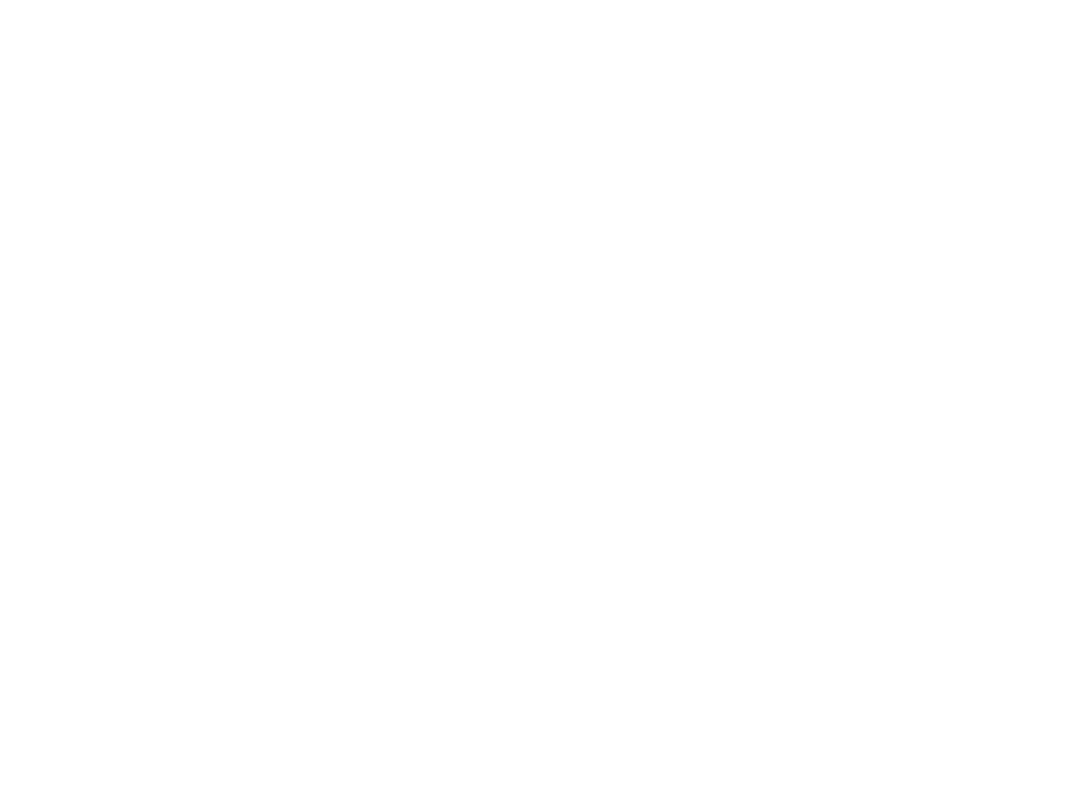
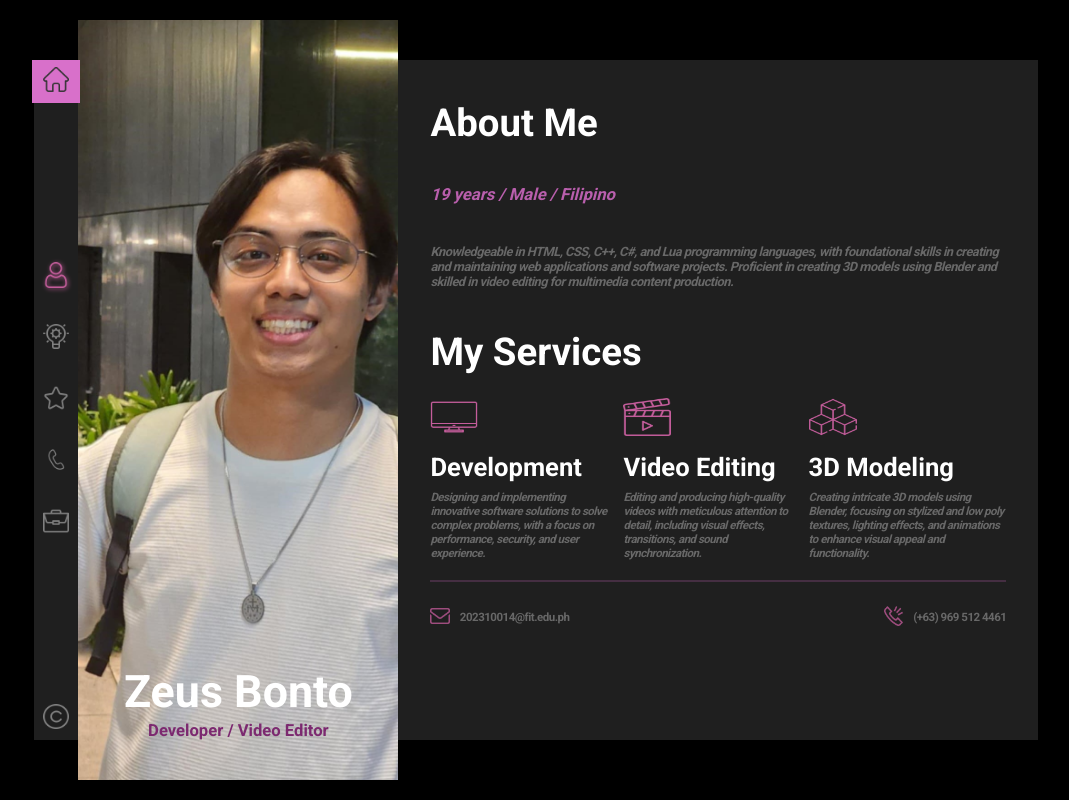
Before and after one commit to ZeusBonto/WD-Finals, a plain HTML site: page pages/aboutme/index.html in a window 1280 px wide. Shown: the whole page, without its empty margins (104-1173 px from the left). Drawn offline with Linux system fonts and the light colour scheme.

Commit message:
feat(aboutme): added information and contacts

```diff
--- a/assets/css/header.css
+++ b/assets/css/header.css
@@ -56,6 +56,12 @@ header {
                     }
                 }
             }
+
+            & .current {
+                & img {
+                    filter: drop-shadow(1px 1px 2px #ffffff) brightness(0) saturate(100%) invert(43%) sepia(63%) saturate(475%) hue-rotate(271deg) brightness(95%) contrast(88%);
+                }
+            }
         }
 
         & a {
--- a/pages/aboutme/assets/css/style.css
+++ b/pages/aboutme/assets/css/style.css
@@ -0,0 +1,174 @@
+* {
+    padding: 0px;
+    margin: 0px;
+    font-family: 'Roboto', sans-serif;
+}
+
+body {
+    height: 100dvh;
+    width: 100dvw;
+    display: flex;
+    justify-content: center;
+    align-items: center;
+    background-color: black;
+}
+
+section.profile-image {
+    height: 95dvh;
+    width: 25dvw;
+    background-image: url(../../../../assets/img/profile-pictures/profile3.jpg);
+    background-size: cover;
+    background-repeat: no-repeat;
+    box-shadow: 3px 3px 2px 2px black;
+
+    & .profile {
+        height: 100%;
+        display: flex;
+        justify-content: flex-end;
+        align-items: center;
+        flex-direction: column;
+        gap: 0.4dvh;
+
+        & h1 {
+            color: white;
+            font-weight: 700;
+            font-size: 3.5dvw;
+        }
+
+        & p {
+            color: rgb(124, 41, 112);
+            font-size: 1.3dvw;
+            margin-bottom: 5dvh;
+        }
+    }
+}
+
+section.hero {
+    display: flex;
+    justify-content: center;
+    align-items: center;
+    height: 85dvh;
+    width: 50dvw;
+    background-color: rgb(31, 31, 31);
+    color: white;
+    overflow: hidden;
+
+    & .content {
+        display: flex;
+        align-items: flex-start;
+        flex-direction: column;
+        height: 100%;
+        width: 100%;
+        padding: 2rem;
+        overflow-x: hidden;
+
+        & .top {
+            display: flex;
+            flex-direction: column;
+            padding: 5dvh 0px;
+            gap: 5dvh;
+
+            & h1 {
+                font-size: 3dvw;
+            }
+
+            & h3 {
+                font-size: 1.3dvw;
+                font-style: italic;
+                color: rgb(185, 95, 173);
+            }
+
+            & p {
+                font-size: 1dvw;
+                font-style: italic;
+                color: rgb(104, 104, 104);
+                letter-spacing: -0.5px;
+            }
+        }
+
+        & .bottom {
+            display: flex;
+            flex-direction: column;
+
+            & h1 {
+                font-size: 3dvw;
+            }
+
+            & .wraps {
+                display: flex;
+                flex-direction: row;
+                justify-content: space-between;
+                align-items: center;
+                gap: 1dvw;
+                margin-top: 3dvh;
+
+                & .box {
+                    display: flex;
+                    flex-direction: column;
+                    gap: 1dvh;
+
+                    & img {
+                        height: 3dvw;
+                        width: 6dvh;
+                        filter: brightness(0) saturate(100%) invert(43%) sepia(63%) saturate(475%) hue-rotate(271deg) brightness(95%) contrast(88%);
+                    }
+
+                    & h2 {
+                        margin-top: 1dvh;
+                        font-size: 2dvw;
+                    }
+
+                    & p {
+                        font-size: 0.9dvw;
+                        font-style: italic;
+                        color: rgb(104, 104, 104);
+                        letter-spacing: -0.5px;
+                    }
+                }
+            }
+        }
+
+        & .divider {
+            display: flex;
+            justify-content: center;
+            align-items: center;
+            height: 2px;
+            width: 100%;
+
+            & .line {
+                margin-top: 5dvh;
+                height: 2px;
+                width: 100%;
+                background-color: rgba(185, 95, 173, 0.247);
+            }
+        }
+
+        & footer {
+            margin-top: 5.5dvh;
+            width: 100%;
+            display: flex;
+            flex-direction: row;
+            justify-content: space-between;
+            align-items: center;
+
+            & .email, .phone {
+                display: flex;
+                flex-direction: row;
+                justify-content: center;
+                gap: 0.8dvw;
+
+                & img {
+                    height: 1.5dvw;
+                    filter: brightness(0) saturate(100%) invert(43%) sepia(63%) saturate(475%) hue-rotate(271deg) brightness(75%) contrast(88%);
+                }
+
+                & p {
+                    margin-top: 0.3dvw;
+                    font-size: 0.9dvw;
+                    color: rgb(104, 104, 104);
+                    letter-spacing: -0.5px;
+                }
+            }
+        }
+    }
+}
--- a/pages/aboutme/index.html
+++ b/pages/aboutme/index.html
@@ -0,0 +1,91 @@
+<!DOCTYPE html>
+<html lang="en">
+<head>
+    <meta charset="UTF-8">
+    <meta name="viewport" content="width=device-width, initial-scale=1.0">
+    <title>Home</title>
+    <link rel="stylesheet" href="../../assets/css/header.css">
+    <link rel="stylesheet" href="./assets/css/style.css">
+
+    <!-- Fonts -->
+    <link href="https://fonts.googleapis.com/css2?family=Roboto:wght@700&display=swap" rel="stylesheet">
+</head>
+<body>
+
+    <header>
+        <nav class="head">
+            <nav class="home">
+                <a href="../../index.html" title="Home"><img src="../../assets/img/header-icons/home.png"></a>
+            </nav>
+
+            <nav class="navigations">
+                <a href="#" title="About Me" class="current"><img src="../../assets/img/header-icons/about-me.png"></a>
+                <a href="../skills/index.html" title="Skills"><img src="../../assets/img/header-icons/skills.png"></a>
+                <a href="../experiences/index.html" title="Experience"><img src="../../assets/img/header-icons/experience.png"></a>
+                <a href="../contacts/index.html" title="Contacts"><img src="../../assets/img/header-icons/contacts.png"></a>
+                <a href="../projects/index.html" title="Projects"><img src="../../assets/img/header-icons/projects.png"></a>
+            </nav>
+
+            <nav class="credit">
+                <a href="./pages/" title="Credits"><img src="../../assets/img/header-icons/credits.png"></a>
+            </nav>
+        </nav>
+    </header>
+
+
+<section class="profile-image">
+    <div class="profile">
+        <h1>Zeus Bonto</h1>
+        <p>Developer / Video Editor</p>
+    </div>
+</section>
+
+<section class="hero">
+    <div class="content">
+        <div class="top">
+            <h1>About Me</h1>
+            <h3>19 years / Male / Filipino</h3>
+            <p>Knowledgeable in HTML, CSS, C++, C#, and Lua programming languages,
+                 with foundational skills in creating and maintaining web applications
+                  and software projects. Proficient in creating 3D models using Blender
+                   and skilled in video editing for multimedia content production.</p>
+        </div>
+
+        <div class="bottom">
+            <h1>My Services</h1>
+            <div class="wraps">
+                <div class="box">
+                    <img src="./assets/img/monitor.png">
+                    <h2>Development</h2>
+                    <p>Designing and implementing innovative software solutions to solve complex problems, with a focus on performance, security, and user experience.</p>
+                </div>
+                <div class="box">
+                    <img src="./assets/img/video-editing.png">
+                    <h2>Video Editing</h2>
+                    <p>Editing and producing high-quality videos with meticulous attention to detail, including visual effects, transitions, and sound synchronization.</p>
+                </div>
+                <div class="box">
+                    <img src="./assets/img/3d.png">
+                    <h2>3D Modeling</h2>
+                    <p>Creating intricate 3D models using Blender, focusing on stylized and low poly textures, lighting effects, and animations to enhance visual appeal and functionality.</p>
+                </div>
+            </div>
+        </div>
+
+        <div class="divider"><div class="line"></div></div>
+
+        <footer>
+            <div class="email">
+                <img src="./assets/img/email.png">
+                <p>202310014@fit.edu.ph</p>
+            </div>
+            <div class="phone">
+                <img src="./assets/img/phone.png">
+                <p>(+63) 969 512 4461</p>
+            </div>
+        </footer>
+    </div>
+</section>
+
+</body>
+</html>
```
Also changed, not shown: assets/img/profile-pictures/profile1.jpg, assets/img/profile-pictures/profile3.jpg (added), pages/aboutme/assets/img/3d.png (added), pages/aboutme/assets/img/email.png (added), pages/aboutme/assets/img/monitor.png (added), pages/aboutme/assets/img/phone.png (added), pages/aboutme/assets/img/video-editing.png (added).
